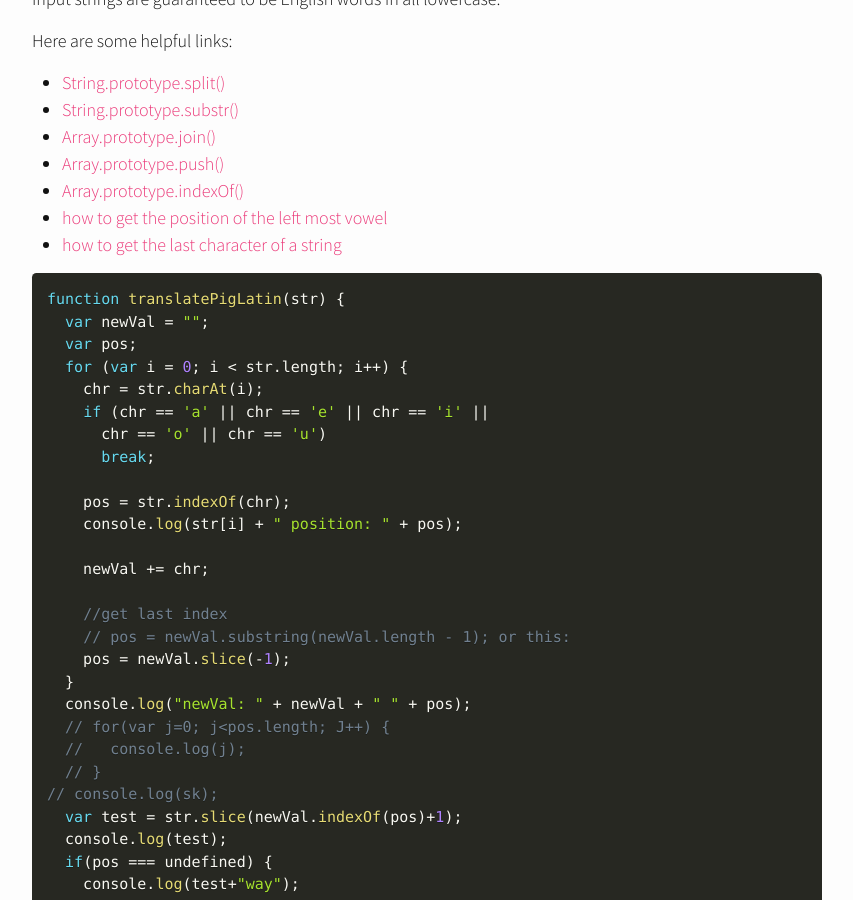
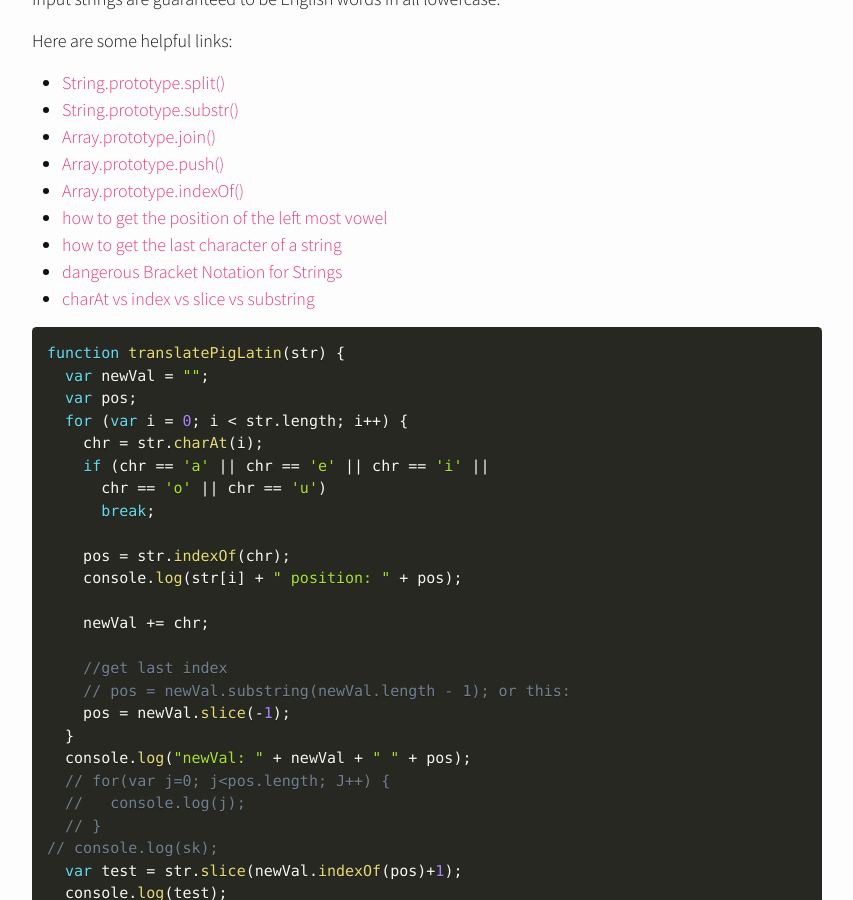
Before and after one commit to dumpofmemory/dumpofmemory.github.io, a Jekyll site: the page built from _posts/2018-02-09-pig-latin.md, in a window 1280 px wide and 900 px high, scrolled down 632 px. Shown: the whole window, without its empty margins (213-1066 px from the left). Built offline with Jekyll 4.4.1, drawn with Linux system fonts in a browser that asks for light colours; nearby versions of some CDN libraries.

Commit message:
updated post

````diff
--- a/_posts/2018-02-09-pig-latin.md
+++ b/_posts/2018-02-09-pig-latin.md
@@ -19,6 +19,8 @@ Here are some helpful links:
 + [Array.prototype.indexOf()](https://developer.mozilla.org/en-US/docs/Web/JavaScript/Reference/Global_Objects/Array/indexOf)
 + [how to get the position of the left most vowel](http://technotip.com/216/position-left-most-vowel-javascript/)
 + [how to get the last character of a string](https://stackoverflow.com/questions/3884632/how-to-get-the-last-character-of-a-string)
++ [dangerous Bracket Notation for Strings](http://blog.vjeux.com/2009/javascript/dangerous-bracket-notation-for-strings.html)
++ [charAt vs index vs slice vs substring](https://jsperf.com/charat-vs-index/5)
 
 
 ```javascript
````
